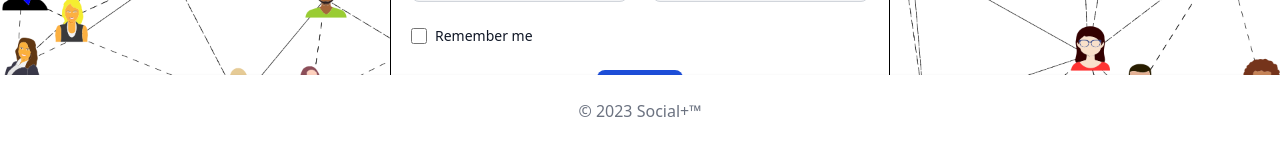
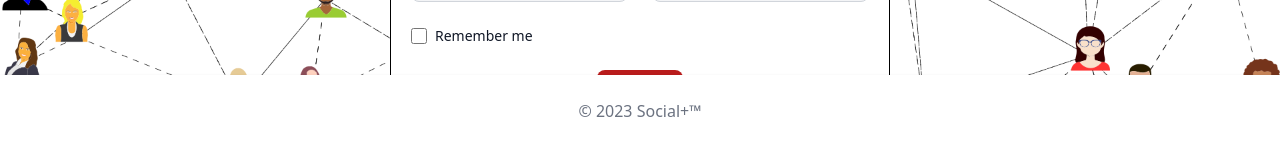
Before and after one commit to tmjonker/social_plus_frontend, an Angular app: page /register in a window 1280 px wide. Shown: the part 653-798 px from the top of the page. Built offline with nearby package versions, Linux system fonts and the light colour scheme.

Commit message:
Made several styling changes to the Register component, and added a RegisterService that posts the user data to the backend upon submission

```diff
--- a/package.json
+++ b/package.json
@@ -20,6 +20,7 @@
     "@angular/router": "^15.2.0",
     "@ng-bootstrap/ng-bootstrap": "^14.0.1",
     "@popperjs/core": "^2.11.6",
+    "axios": "^1.3.4",
     "daisyui": "^2.51.3",
     "flowbite": "^1.6.3",
     "primeng": "^15.2.0",
--- /dev/null
+++ b/src/app/interfaces/user.ts
@@ -0,0 +1,9 @@
+export interface User {
+
+    username: string;
+    email: string;
+    firstName: string;
+    lastName: string;
+    password1: string;
+    password2: string;
+}
--- a/src/app/register/register.component.html
+++ b/src/app/register/register.component.html
@@ -120,7 +120,14 @@
       <button
         type="submit"
         (click)="handleSubmit()"
-        class="text-white bg-blue-700 hover:bg-blue-800 focus:ring-4 focus:outline-none focus:ring-blue-300 font-medium rounded-lg text-sm w-full sm:w-auto px-5 py-2.5 text-center dark:bg-blue-600 dark:hover:bg-blue-700 dark:focus:ring-blue-800"
+        class="text-white focus:ring-4 focus:outline-none font-medium rounded-lg text-sm w-full sm:w-auto px-5 py-2.5 text-center"
+        [ngClass]="{
+          'bg-blue-700 hover:bg-blue-800 focus:ring-blue-300 dark:bg-blue-600 dark:hover:bg-blue-700 dark:focus:ring-blue-800':
+            testDataComplete(),
+          'bg-red-700 hover:bg-red-800 focus:ring-red-300 dark:bg-red-600 dark:hover:bg-red-700 dark:focus:ring-red-900':
+            !testDataComplete()
+        }"
+        [disabled]="!testDataComplete()"
       >
         Submit
       </button>
--- a/src/app/register/register.component.ts
+++ b/src/app/register/register.component.ts
@@ -1,3 +1,5 @@
+import { User } from './../interfaces/user';
+import { RegisterServiceService } from './../services/register-service.service';
 import { Component, OnInit } from '@angular/core';
 import { InputValidatorService } from '../services/input-validator.service';
 
@@ -8,6 +10,9 @@ import { InputValidatorService } from '../services/input-validator.service';
 })
 export class RegisterComponent {
   validatorService: InputValidatorService;
+  registerService: RegisterServiceService;
+
+  user!: User;
 
   email!: string;
   username!: string;
@@ -18,6 +23,7 @@ export class RegisterComponent {
 
   constructor() {
     this.validatorService = new InputValidatorService();
+    this.registerService = new RegisterServiceService();
   }
 
   testEmail() {
@@ -78,9 +84,34 @@ export class RegisterComponent {
     return this.validatorService.validateUsername(this.username);
   }
 
+  testDataComplete(): boolean {
+    if (
+      this.firstName !== '' &&
+      this.firstName !== undefined &&
+      this.lastName !== '' &&
+      this.lastName !== undefined
+    ) {
+      return this.testPasswords() && this.testEmail() && this.testUsername();
+    }
+
+    return false;
+  }
+
   handleSubmit() {
+
+    this.user = {
+      username: this.username,
+      email: this.email,
+      firstName: this.firstName,
+      lastName: this.lastName,
+      password1: this.password1,
+      password2: this.password2,
+    };
+
+    console.log('In handleSubmit');
+
     if (this.testPasswords() && this.testEmail() && this.testUsername()) {
-      //send data to backend.
+      this.registerService.postRegistration(this.user);
     } else {
       //display modal indicating errors.
     }
--- a/src/app/services/register-service.service.ts
+++ b/src/app/services/register-service.service.ts
@@ -1,9 +1,25 @@
+import { User } from './../interfaces/user';
 import { Injectable } from '@angular/core';
+import axios from 'axios';
 
 @Injectable({
-  providedIn: 'root'
+  providedIn: 'root',
 })
 export class RegisterServiceService {
+  constructor() {
+    axios.defaults.headers.post['Content-Type'] = 'application/json';
+  }
 
-  constructor() { }
+  postRegistration(user: User) {
+
+    console.log(user);
+    axios
+      .post('http://localhost:8080/register', JSON.stringify(user))
+      .then(function (response) {
+        console.log(response);
+      })
+      .catch(function (error) {
+        console.log(error.response.data);
+      });
+  }
 }
```
Also changed, not shown: 1 other file (tests, documents, lock files or other folders).
